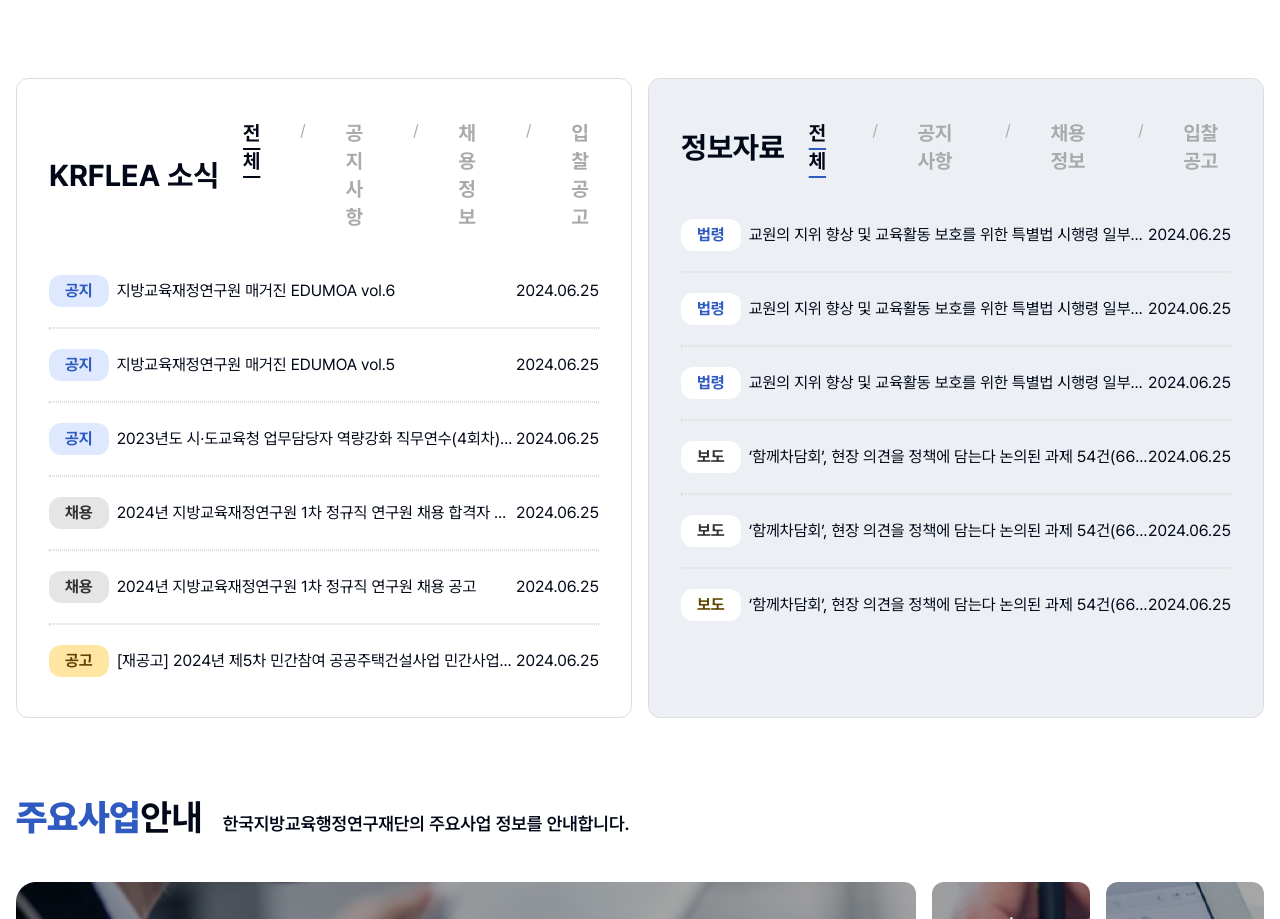
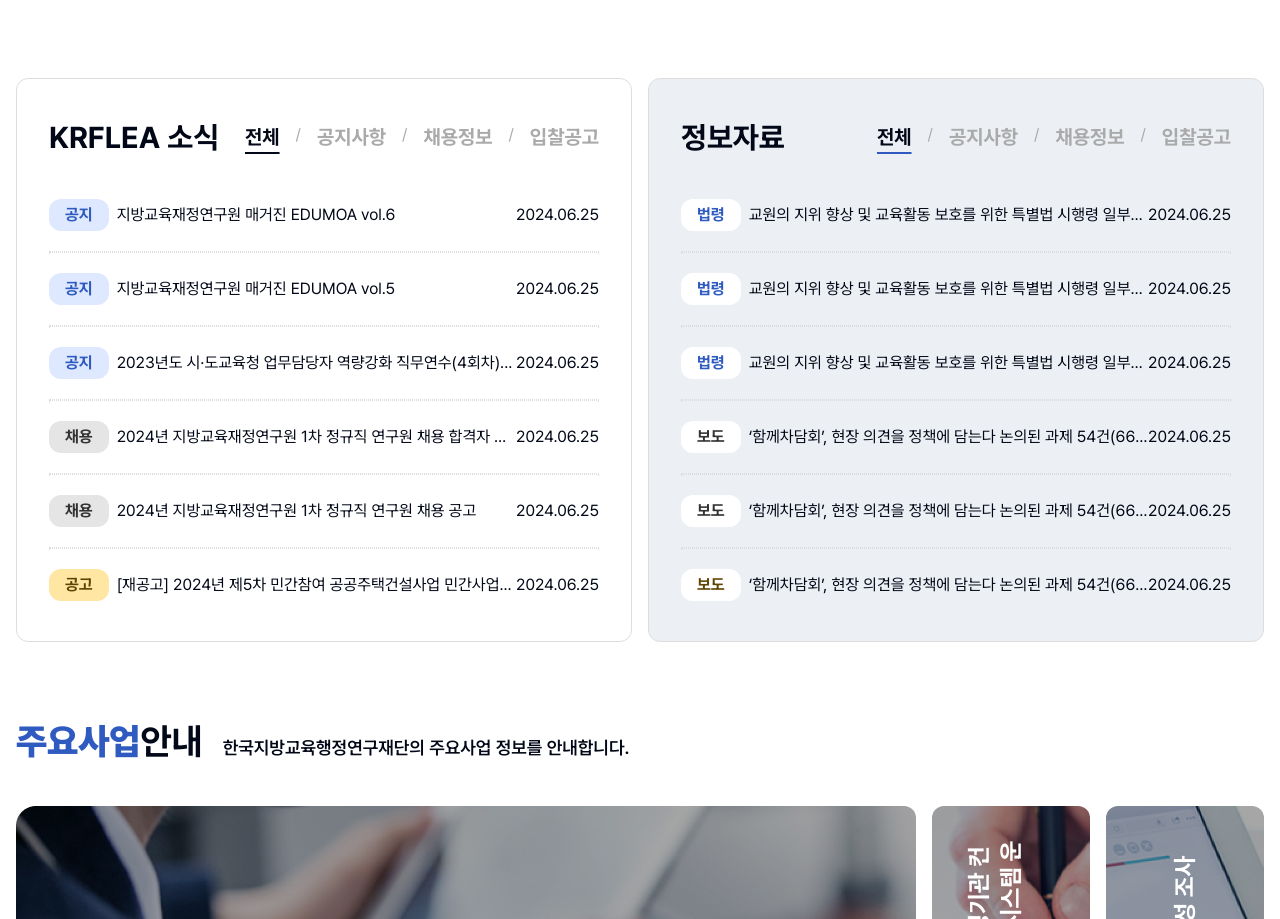
Before and after one commit to jon890/krleaf, a Next.js app: page / in a window 1280 px wide. Shown: the part 802-1721 px from the top of the page. Built offline with nearby package versions, Linux system fonts and the light colour scheme.

Commit message:
메인 게시판 탭 깨짐 수정

```diff
--- a/src/components/main/MainBoard.tsx
+++ b/src/components/main/MainBoard.tsx
@@ -100,7 +100,7 @@
     <h2
       className={cn(
         "flex-none font-bold",
-        "pc lg:mr-auto lg:text-3xl",
+        "pc lg:ml-0 lg:mr-auto lg:text-3xl",
         "mobile mx-auto text-2xl"
       )}
     >
@@ -111,7 +111,7 @@
 
 function MainBoardTab({ type = 1 }: { type?: 1 | 2 }) {
   return (
-    <ul className="flex flex-row xl:gap-10 gap-2">
+    <ul className="flex flex-row gap-2 lg:gap-4">
       <li
         className={cn(
           "font-bold xl:text-xl text-sm underline underline-offset-8",
```
